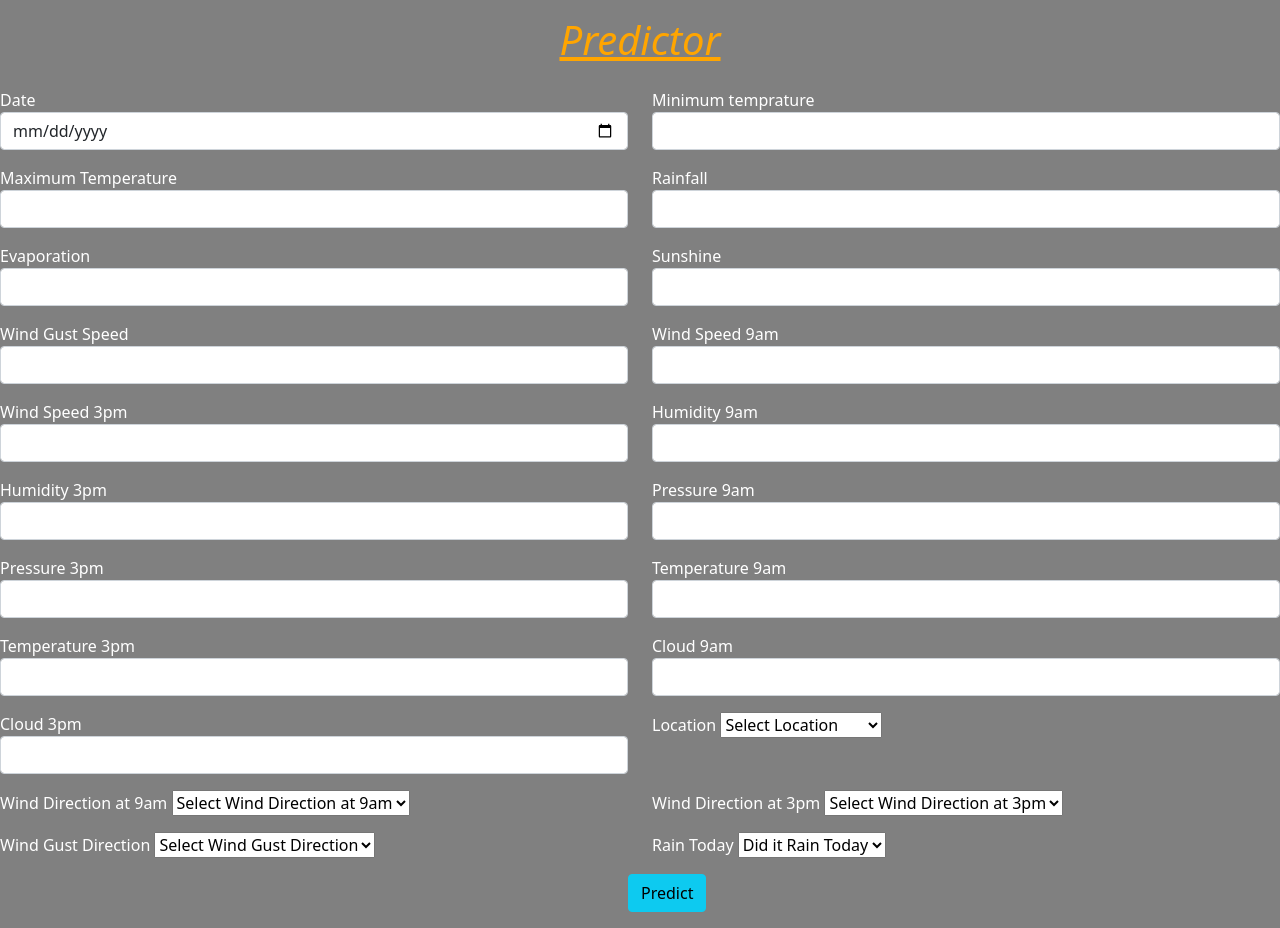
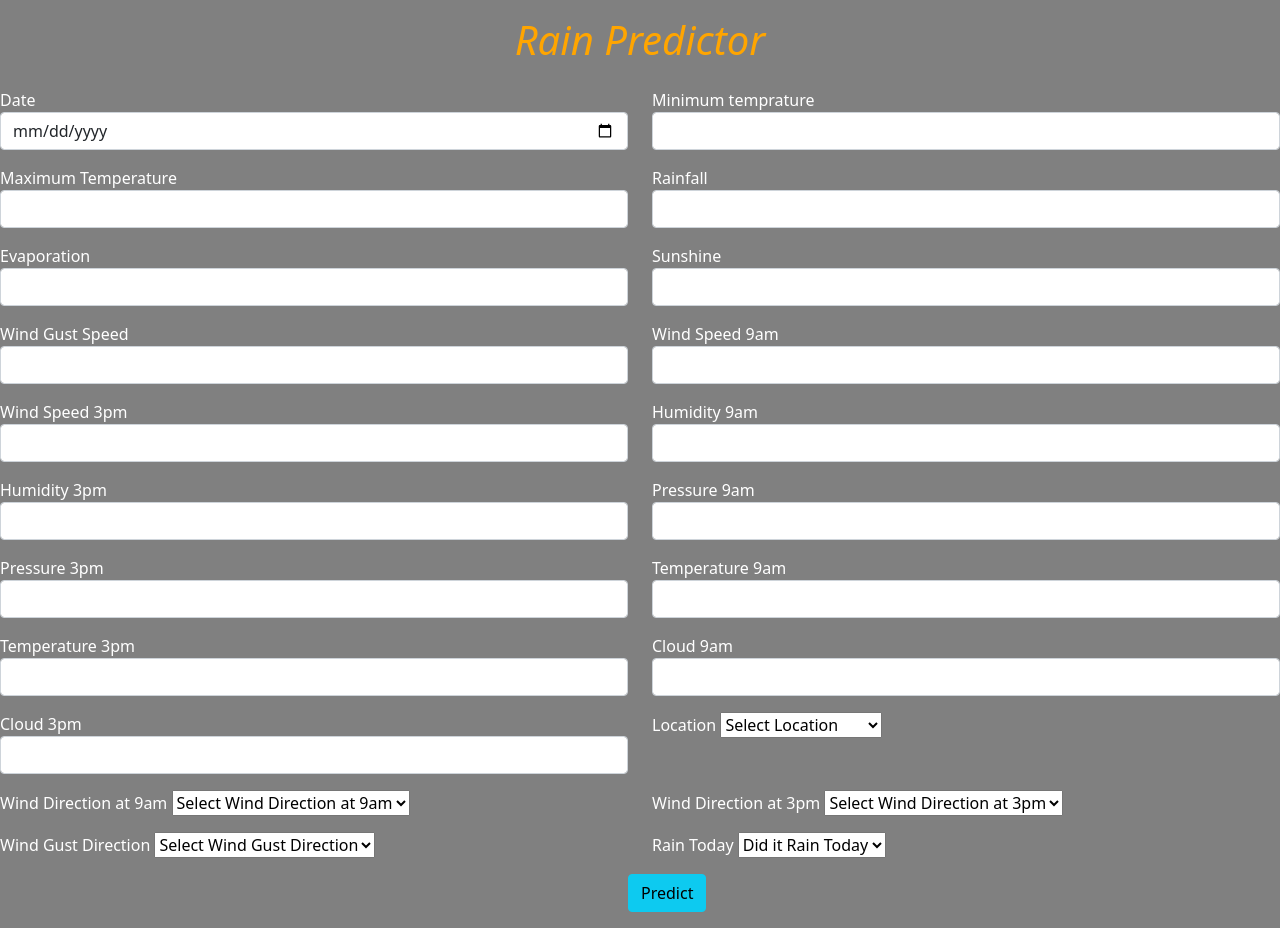
Before and after one commit to SatyaHarshithaDanda/Rain-Prediction, a Python web app: template template/index.html in a window 1280 px wide. Run offline with Jinja, Linux system fonts and the light colour scheme; the template is opened without the code that fills it, so the values that code supplies are empty.

Commit message:
Update index.html

```diff
--- a/template/index.html
+++ b/template/index.html
@@ -18,7 +18,7 @@
 <body style="background-color:grey;">
     <section id="prediction-form">
         <form class="form" action="/predict", method="POST">
-            <h1 class="my-3 text-center" style="color:orange;font-style:italic;text-decoration:underline;">Predictor</h1>
+            <h1 class="my-3 text-center" style="color:orange;font-style:italic;">Rain Predictor</h1>
             <div class="row">
                 <div class="col-md-6 my-2">
                     <div class="md-form">
```
